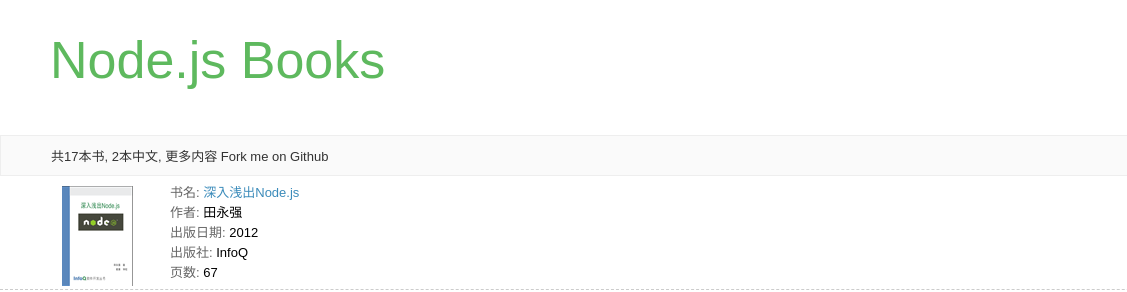
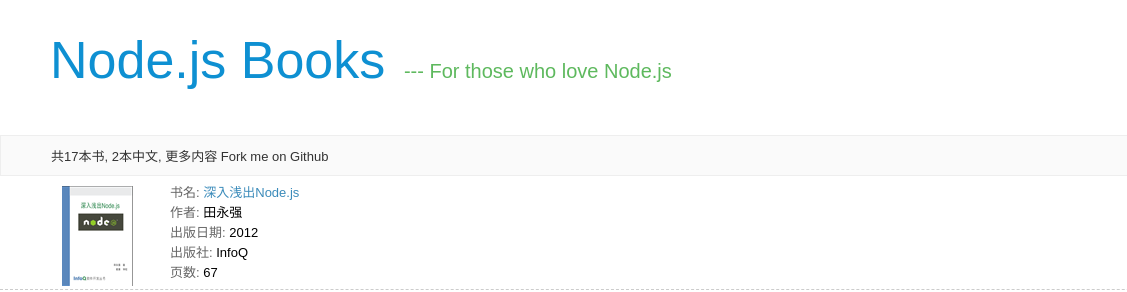
Before and after one commit to Pana/node-books, a plain HTML site: page index.html in a window 1280 px wide. Shown: the top 292 px of the page, 0-1127 px from the left. Drawn offline with Linux system fonts and the light colour scheme.

Commit message:
add shengming

```diff
--- a/index.html
+++ b/index.html
@@ -15,7 +15,7 @@
       <script src="/assets/html5shiv.js"></script>
     <![endif]-->
     <style type="text/css">
-        body{font-size:13px;}header h1{font-size:400%;margin:30px 0px 45px 50px;padding:0;color:#5eb95e;font-weight:100;}.info{word-wrap:break-word;padding:10px 0px 10px 50px;border:1px solid #eee;color:#333;background:rgb(250,250,250);}.item{padding-left:50px;border-bottom:1px dashed #ccc;}.left{padding-top:10px;float:left;width:120px;}.right{float:left;}.right p{line-height:7px;}.right p span{color:#666;}.clear{clear:both;}a:visited{color:#265778;}a:active,a:hover{outline:0;}a{color:#3b8bba;text-decoration:none;}footer{height:50px;padding:20px 0px 0px 50px;color:#666;}
+        body{font-size:13px;}header h1{font-size:400%;margin:30px 0px 45px 50px;padding:0;color:#0e90d2;font-weight:100;display:inline-block;}header p{display:inline-block;margin-left:15px;color:#5eb95e;font-size:20px;font-weight:80;}.info{word-wrap:break-word;padding:10px 0px 10px 50px;border:1px solid #eee;color:#333;background:rgb(250,250,250);}.item{padding-left:50px;border-bottom:1px dashed #ccc;}.left{padding-top:10px;float:left;width:120px;}.right{float:left;}.right p{line-height:7px;}.right p span{color:#666;}.clear{clear:both;}a:visited{color:#265778;}a:active,a:hover{outline:0;}a{color:#3b8bba;text-decoration:none;}footer{height:50px;padding:20px 0px 0px 50px;color:#666;}
     </style>
 
     <!-- 渲模板 -->
@@ -30,7 +30,7 @@
 </head>
 <body>
     <header>
-        <h1>Node.js Books</h1>
+        <h1>Node.js Books</h1>  <p>--- For those who love Node.js</p>
     </header>
     <div class='info'>
         共17本书, 2本中文, 更多内容 Fork me on Github
```
Also changed, not shown: README.md.
